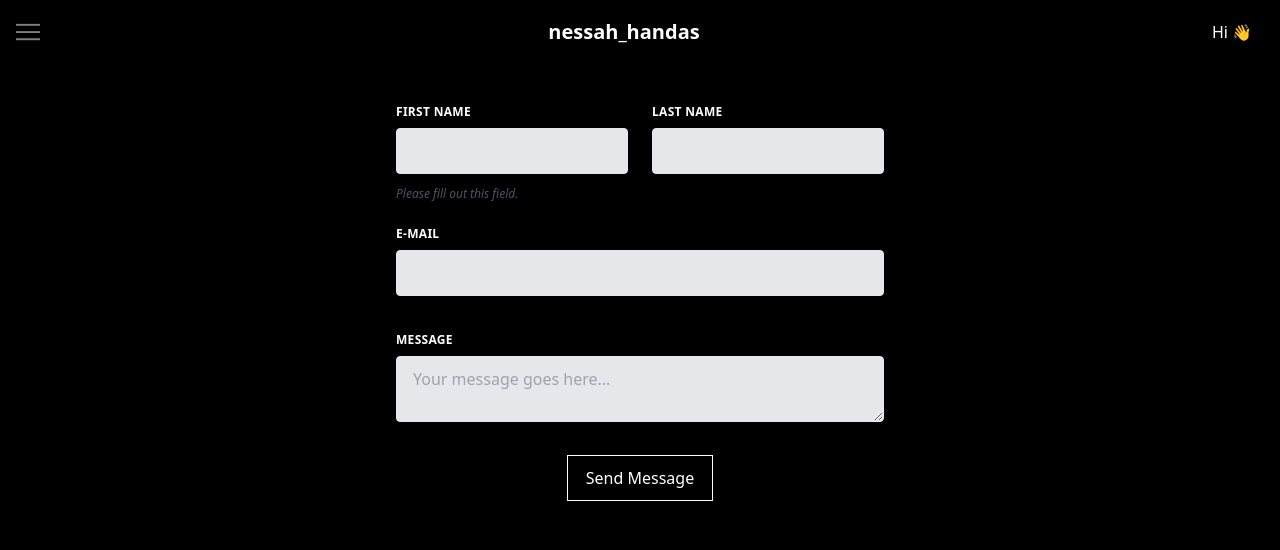
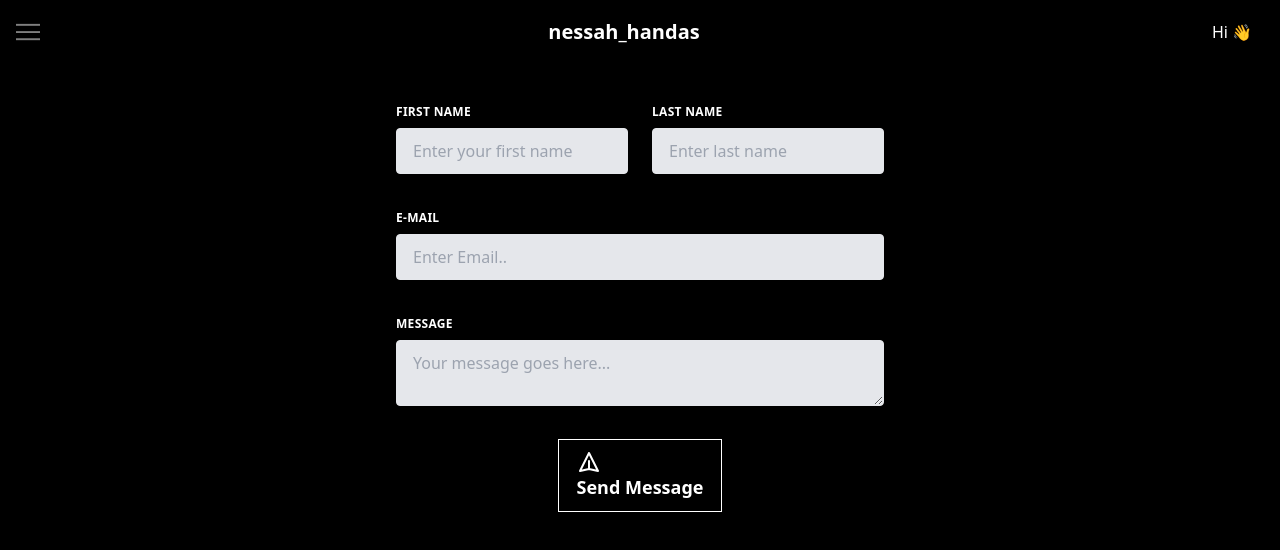
Before and after one commit to Intina47/modelling-portfolio, a Next.js app: page /contact-me in a window 1280 px wide. Shown: the top 550 px of the page. Built offline with nearby package versions, Linux system fonts and the light colour scheme.

Commit message:
Refactor ContactMePage component

```diff
--- a/app/components/ContactMePage.tsx
+++ b/app/components/ContactMePage.tsx
@@ -1,11 +1,11 @@
 import React, {ChangeEventHandler, useState} from 'react';
-import ErrorMessage from './error-Message';
+import dotenv from 'dotenv';
+dotenv.config();
 
 const ContactMePage = () => {
- const [firstNameplaceholder, setfirstNameplaceholder] = useState('');
- const [lastNameNameplaceholder, setlastNameNameplaceholder] = useState('');
- const [messageplaceholder, setmessageplaceholder] = useState('');
- const [emailplaceholder, setemailplaceholder] = useState('');
+ const [emptyReminder, setemptyreminder] = useState('');
+ const [sending, setSending] = useState(false);
+ const [sent, setSent] = useState(false);
  const [formData, setFormData] = useState({
   firstName: '',
   lastName: '',
@@ -23,23 +23,13 @@ const ContactMePage = () => {
 
  const handleSubmit = async (e: { preventDefault: () => void; }) => {
   e.preventDefault();
-  if(formData.firstName.trim() == ''){
-   setfirstNameplaceholder('Please enter your first name');
-   return;
-  }
-  if(formData.lastName.trim() == ''){
-   setlastNameNameplaceholder('Please enter your last name');
-   return;
-  }
-  if(formData.email.trim() == ''){
-   setemailplaceholder('Please enter your email');
-   return;
-  }
-  if(formData.message.trim() == ''){
-   setmessageplaceholder('Please enter your message');
+  if(formData.firstName.trim() == '' || formData.lastName.trim() == '' || formData.email.trim() == '' || formData.message.trim() == ''){
+   setemptyreminder('Please fill out this field.');
    return;
   }
   try{
+   setSending(true);
+   setSent(false);
    const response = await fetch('/api/message', {
     method: 'POST',
     headers: {
@@ -47,7 +37,10 @@ const ContactMePage = () => {
     },
     body: JSON.stringify(formData),
    });
-   if(response.ok){
+   if(response.status == 200){
+    setSending(false);
+    setSent(true);
+    setTimeout(() => setSent(false), 5000);
     const data = await response.json();
     console.log(data);
     setFormData({
@@ -57,20 +50,20 @@ const ContactMePage = () => {
      message: '',
     });
    }else{
-    console.log('Aotty an error occured');
-    //  make the error message appear as an alert at the top of the page
-    <div className="bg-red-100 border border-red-400 text-red-700 px-4 py-3 rounded relative" role="alert">
-     <strong className="font-bold">Sorry An ERROR Occured</strong>
-     <span className="block sm:inline">If the error persists please reach out to me in my Email</span>
-     <span className="absolute top-0 bottom-0 right-0 px-4 py-3">
-      <svg className="fill-current h-6 w-6 text-red-500" role="button" xmlns="http://www.w3.org/2000/svg" viewBox="0 0 20 20"><title>Close</title><path d="M14.348 14.849a1.2 1.2 0 0 1-1.697 0L10 11.819l-2.651 3.029a1.2 1.2 0 1 1-1.697-1.697l2.758-3.15-2.759-3.152a1.2 1.2 0 1 1 1.697-1.697L10 8.183l2.651-3.031a1.2 1.2 0 1 1 1.697 1.697l-2.758 3.152 2.758 3.15a1.2 1.2 0 0 1 0 1.698z"/></svg>
-     </span>
-    </div>;
-
+    setSending(false);
+    setSent(false);
+    console.log('sorry an error occured');
+    alert(
+     `Sorry an error occured, please try again later or reach out to me via my email.\n${process.env.EMAIL}`
+    );
    }
   } catch (error) {
+   setSending(false);
+   setSent(false);
    console.log(error);
-   <ErrorMessage />;
+   alert(
+    `Sorry an error occured, please try again later or reach out to me via my email.\n${process.env.EMAIL}`
+   );
   }
  };
  return (
@@ -87,11 +80,11 @@ const ContactMePage = () => {
        className="appearance-none block w-full bg-gray-200 text-gray-700 border border-gray-200 rounded py-3 px-4 mb-3 leading-tight focus:outline-none focus:bg-white"
        id="firstName"
        type="text"
-       placeholder={firstNameplaceholder}
+       placeholder= "Enter your first name"
        value={formData.firstName}
        onChange={handleChange}
       />
-      <p className="text-gray-600 text-xs italic">Please fill out this field.</p>
+      <p className="text-gray-600 text-xs italic">{emptyReminder}</p>
      </div>
      <div className="w-full md:w-1/2 px-3 mx-auto">
       <label className="block uppercase tracking-wide text-white text-xs font-bold mb-2"
@@ -102,7 +95,7 @@ const ContactMePage = () => {
        className="appearance-none block w-full bg-gray-200 text-gray-700 border border-gray-200 rounded py-3 px-4 leading-tight focus:outline-none focus:bg-white focus:border-gray-500"
        id="lastName"
        type="text"
-       placeholder={lastNameNameplaceholder}
+       placeholder="Enter last name"
        value={formData.lastName}
        onChange={handleChange}
       />
@@ -118,11 +111,11 @@ const ContactMePage = () => {
        className="appearance-none block w-full bg-gray-200 text-gray-700 border border-gray-200 rounded py-3 px-4 mb-3 leading-tight focus:outline-none focus:bg-white"
        id="email"
        type="email"
-       placeholder={emailplaceholder}
+       placeholder="Enter Email.."
        value={formData.email}
        onChange={handleChange}
       />
-      <p className="text-gray-600 text-xs italic">{emailplaceholder}</p>
+      <p className="text-gray-600 text-xs italic">{emptyReminder}</p>
      </div>
     </div>
     {/* message */}
@@ -138,19 +131,35 @@ const ContactMePage = () => {
        value={formData.message}
        onChange={handleChange as unknown as ChangeEventHandler<HTMLTextAreaElement>}
       />
-      <p className="text-gray-600 text-xs italic">{messageplaceholder}</p>
+      <p className="text-gray-600 text-xs italic">{emptyReminder}</p>
      </div>
     </div>
 
     {/* Submit Button */}
-    <div className="flex flex-wrap -mx-3 mb-6 mx-auto">
+    <div className="flex  flex-col -mx-3 mb-4 mx-auto">
      <div className="w-full px-3 text-center">
       <button
-       className="bg-black text-white py-2 px-4 hover:bg-pink-600 hover:text-black outline outline-offset-2 outline-1 focus:shadow-outline-blue"
+       className={`bg-black text-white py-2 px-4 hover:bg-pink-600 hover:text-black outline outline-offset-2 outline-1 focus:shadow-outline-blue ${sending ? 'cursor-not-allowed' : ''}`}
        type="submit"
        onClick={handleSubmit}
+       disabled={sending || sent}
       >
-      Send Message
+       {sending ? (
+        <svg xmlns="http://www.w3.org/2000/svg" className="animate-spin h-6 w-6" fill="none" viewBox="0 0 24 24" stroke="currentColor">
+         <path strokeLinecap="round" strokeLinejoin="round" strokeWidth={2} d="M12 6v6m0 0v6m0-6h6m-6 0H6" />
+        </svg>
+       ) : sent ? (
+        <svg xmlns="http://www.w3.org/2000/svg" className="h-6 w-6 text-green-500" fill="none" viewBox="0 0 24 24" stroke="currentColor">
+         <path strokeLinecap="round" strokeLinejoin="round" strokeWidth={2} d="M5 13l4 4L19 7" />
+        </svg>
+       ) : (
+        <svg xmlns="http://www.w3.org/2000/svg" className="h-6 w-6" fill="none" viewBox="0 0 24 24" stroke="currentColor">
+         <path strokeLinecap="round" strokeLinejoin="round" strokeWidth={2} d="M12 19l9 2-9-18-9 18 9-2zm0 0v-8" />
+        </svg>
+       )}
+       <span className={`font-bold text-[18px] ${sent ? 'text-green-500' : ''}`}>
+        {sending ? 'Sending Message...' : sent ? 'Message Sent' : 'Send Message'}
+       </span>
       </button>
      </div>
     </div>
```
